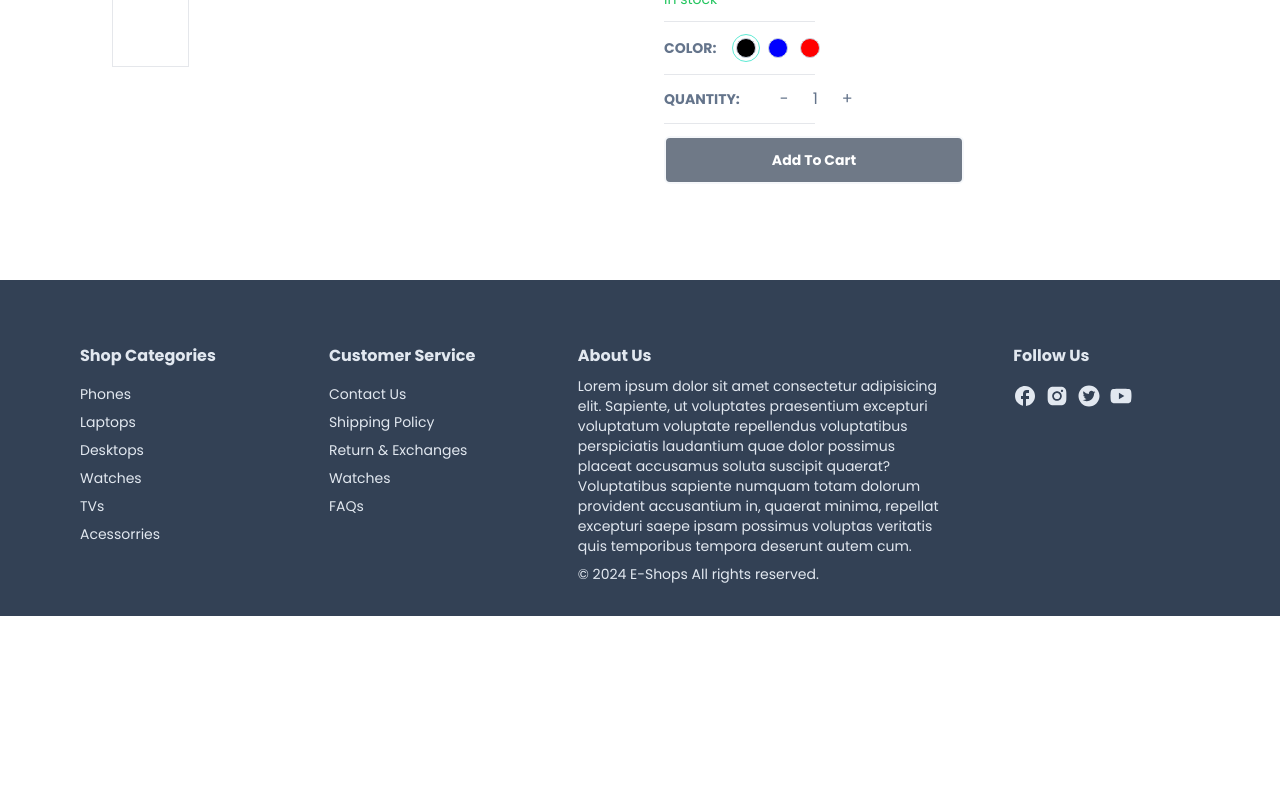
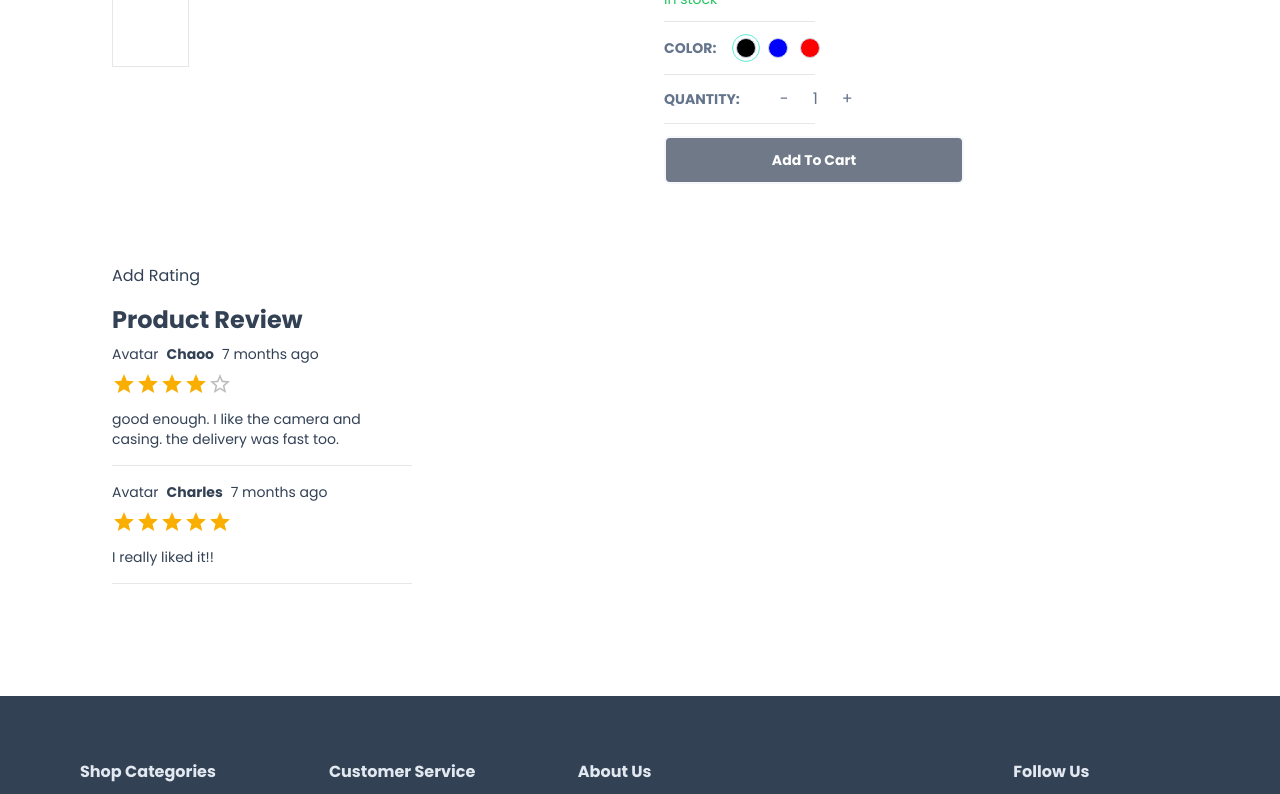
Before and after one commit to SouravMahmud32/e-shop, a Next.js app: page /product/1 in a window 1280 px wide. Shown: the part 530-1324 px from the top of the page. Before the commit the page ends 1146 px from the top, so only its background shows below. Built offline with nearby package versions, Linux system fonts and the light colour scheme; a web font is replaced by a local one.

Commit message:
reviews added on product details page

```diff
--- /dev/null
+++ b/app/components/Heading.tsx
@@ -0,0 +1,14 @@
+import React from "react";
+
+interface HeadingProps{
+    title: string,
+    center?: boolean
+}
+
+const Heading: React.FC<HeadingProps> = ({title, center}) => {
+    return ( <div className={center? " text-center" : "text-start"}>
+        <h1 className=" font-bold text-2xl">{title}</h1>
+    </div> );
+}
+
+export default Heading;
--- /dev/null
+++ b/app/product/[productId]/ListRating.tsx
@@ -0,0 +1,41 @@
+"use client";
+
+import Heading from "@/app/components/Heading";
+import { Rating } from "@mui/material";
+import moment from "moment";
+import React from "react";
+
+interface ListRatingProps {
+  product: any;
+}
+
+const ListRating: React.FC<ListRatingProps> = ({ product }) => {
+  return (
+    <div>
+      <Heading title="Product Review"></Heading>
+      <div className="text-sm mt-2">
+        {product.reviews &&
+          product.reviews.map((review: any) => {
+            return (
+              <div key={review.id} className="max-w-[300px]">
+                <div className="flex gap-2 items-center">
+                  <div>Avatar</div>
+                  <div className=" font-semibold">{review?.user.name}</div>
+                  <div className=" font-light">
+                    {moment(review.createdDate).fromNow()}
+                  </div>
+                </div>
+                <div className=" mt-2">
+                  <Rating value={review.rating} readOnly></Rating>
+                  <div className="mt-2">{review.comment}</div>
+                  <hr className=" mt-4 mb-4" />
+                </div>
+              </div>
+            );
+          })}
+      </div>
+    </div>
+  );
+};
+
+export default ListRating;
--- a/app/product/[productId]/page.tsx
+++ b/app/product/[productId]/page.tsx
@@ -1,6 +1,7 @@
 import Container from "@/app/components/Container";
 import ProductDetails from "./ProductDetails";
 import { product } from "@/utils/product";
+import ListRating from "./ListRating";
 
 interface IParams {
     productId?: string
@@ -13,6 +14,10 @@ const Product = ({params} : {params: IParams}) => {
         <div className="p-8">
             <Container>
                 <ProductDetails product={product}></ProductDetails>
+                <div className="flex flex-col mt-20 gap-4">
+                    <div>Add Rating</div>
+                    <ListRating product={product}></ListRating>
+                </div>
             </Container>
         </div>
      );
--- a/package.json
+++ b/package.json
@@ -18,6 +18,7 @@
     "autoprefixer": "10.4.17",
     "eslint": "8.56.0",
     "eslint-config-next": "14.1.0",
+    "moment": "^2.30.1",
     "next": "14.1.0",
     "postcss": "8.4.33",
     "react": "18.2.0",
```
Also changed, not shown: 1 other file (tests, documents, lock files or other folders).
